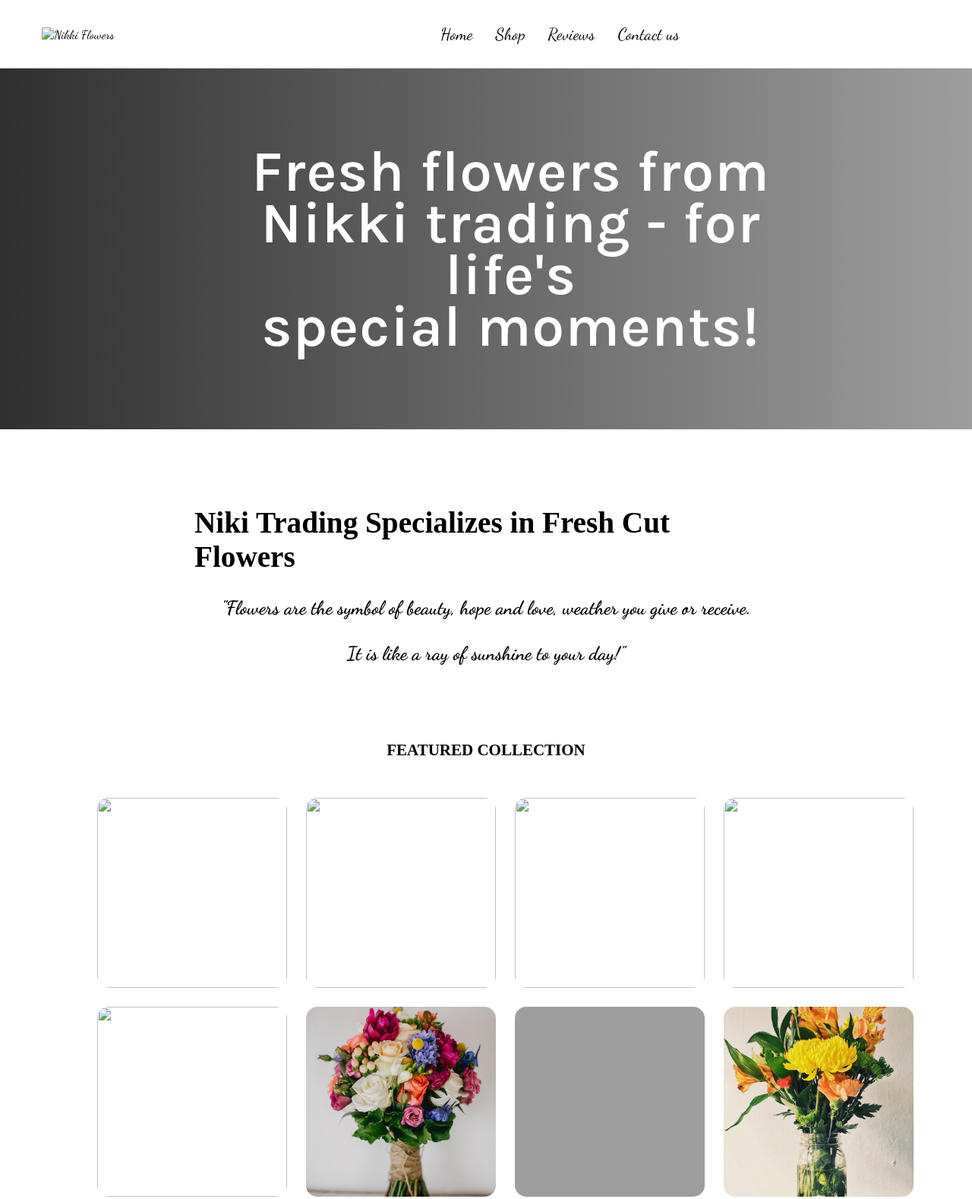
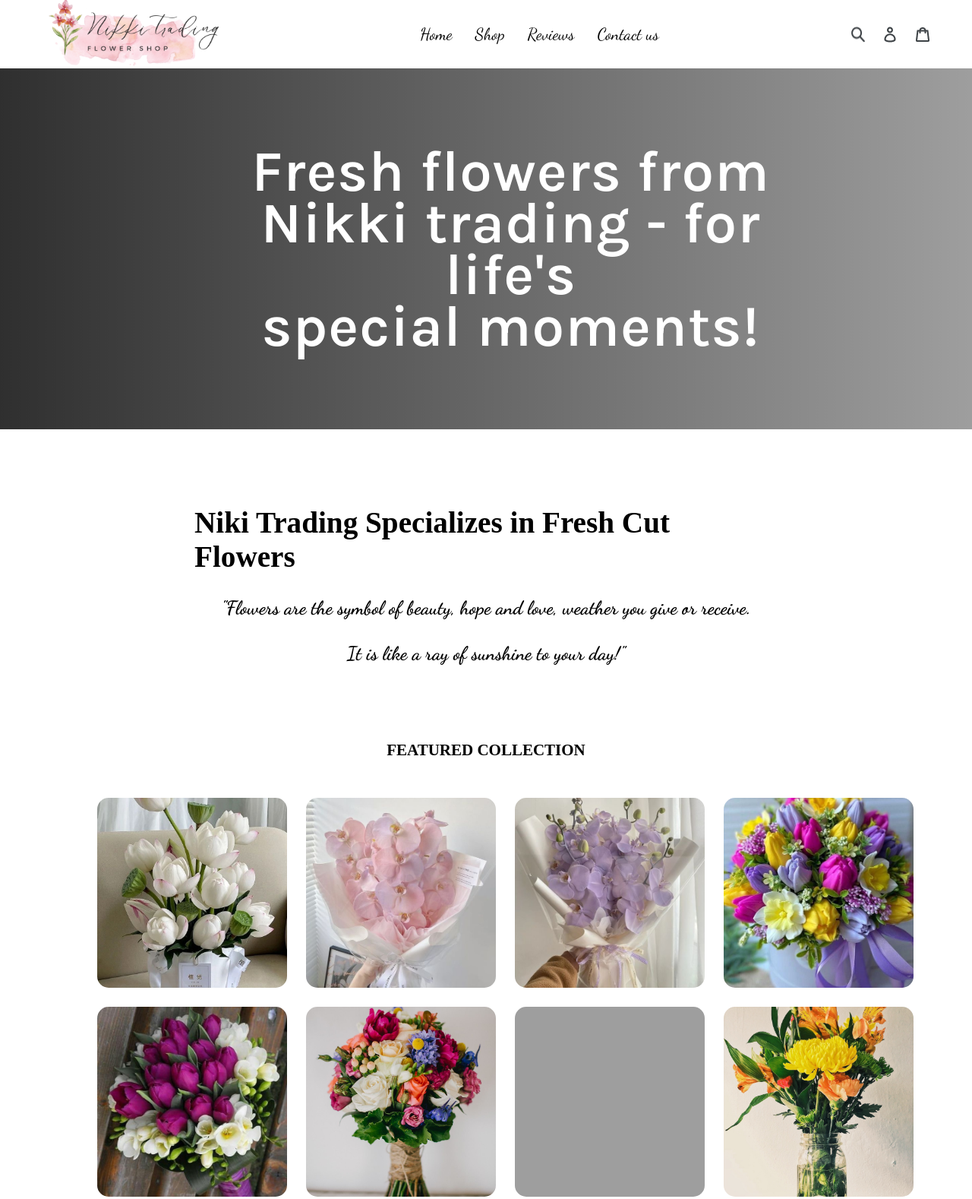
Before and after one commit to adnan1998/floweshop, a plain HTML site: page index.html in a window 1280 px wide. Shown: the top 1578 px of the page at 76% size. Drawn offline with nearby package versions, Linux system fonts and the light colour scheme; the site is published under a folder, as on GitHub Pages, so addresses that start at the root find nothing; a web font is replaced by a local one.

Commit message:
Update index.html

```diff
--- a/index.html
+++ b/index.html
@@ -13,7 +13,7 @@
     <body>
         <header class="headerSection">
             <div class="logoSection">
-                <img src="/img/NikkiLogo.png" alt="Nikki Flowers" />
+                <img src="img/NikkiLogo.png" alt="Nikki Flowers" />
             </div>
             <div class="menuSection">
                 <a class="menu">Home</a>
@@ -22,14 +22,14 @@
                 <a class="menu">Contact us</a>
             </div>
             <div class="toolSection">
-                <img src="/img/searchIcon.png" alt="" />
-                <img src="/img/pro.png" alt="" />
-                <img src="/img/store.png" alt="" />
+                <img src="img/searchIcon.png" alt="" />
+                <img src="img/pro.png" alt="" />
+                <img src="img/store.png" alt="" />
             </div>
         </header>
         <main>
             <div class="mainImgContainer">
-                <img src="./img//flowerBg.jpg" alt="" />
+                <img src="img/flowerBg.jpg" alt="" />
                 <div class="bgOverlay">
                     <div class="overlaySlogan">
                         <p data-aos="fade-up" data-aos-duration="2000">
@@ -85,7 +85,7 @@
                         data-aos-delay="400"
                         class="imgSec"
                     >
-                        <img src="/img/fl8.jpg" alt="" />
+                        <img src="img/fl8.jpg" alt="" />
                     </div>
                     <div
                         data-aos="zoom-out-up"
@@ -93,7 +93,7 @@
                         data-aos-delay="400"
                         class="imgSec"
                     >
-                        <img src="/img/fl7.png" alt="" />
+                        <img src="img/fl7.png" alt="" />
                     </div>
                     <div
                         data-aos="zoom-out-up"
@@ -101,7 +101,7 @@
                         data-aos-delay="400"
                         class="imgSec"
                     >
-                        <img src="/img/fl6.jpg" alt="" />
+                        <img src="img/fl6.jpg" alt="" />
                     </div>
                     <div
                         data-aos="zoom-out-up"
@@ -109,7 +109,7 @@
                         data-aos-delay="400"
                         class="imgSec"
                     >
-                        <img src="/img/fl5.jpg" alt="" />
+                        <img src="img/fl5.jpg" alt="" />
                     </div>
                     <div
                         data-aos="zoom-out-up"
@@ -117,7 +117,7 @@
                         data-aos-delay="400"
                         class="imgSec"
                     >
-                        <img src="/img/fl4.jpg" alt="" />
+                        <img src="img/fl4.jpg" alt="" />
                     </div>
                     <div
                         data-aos="zoom-out-up"
```
